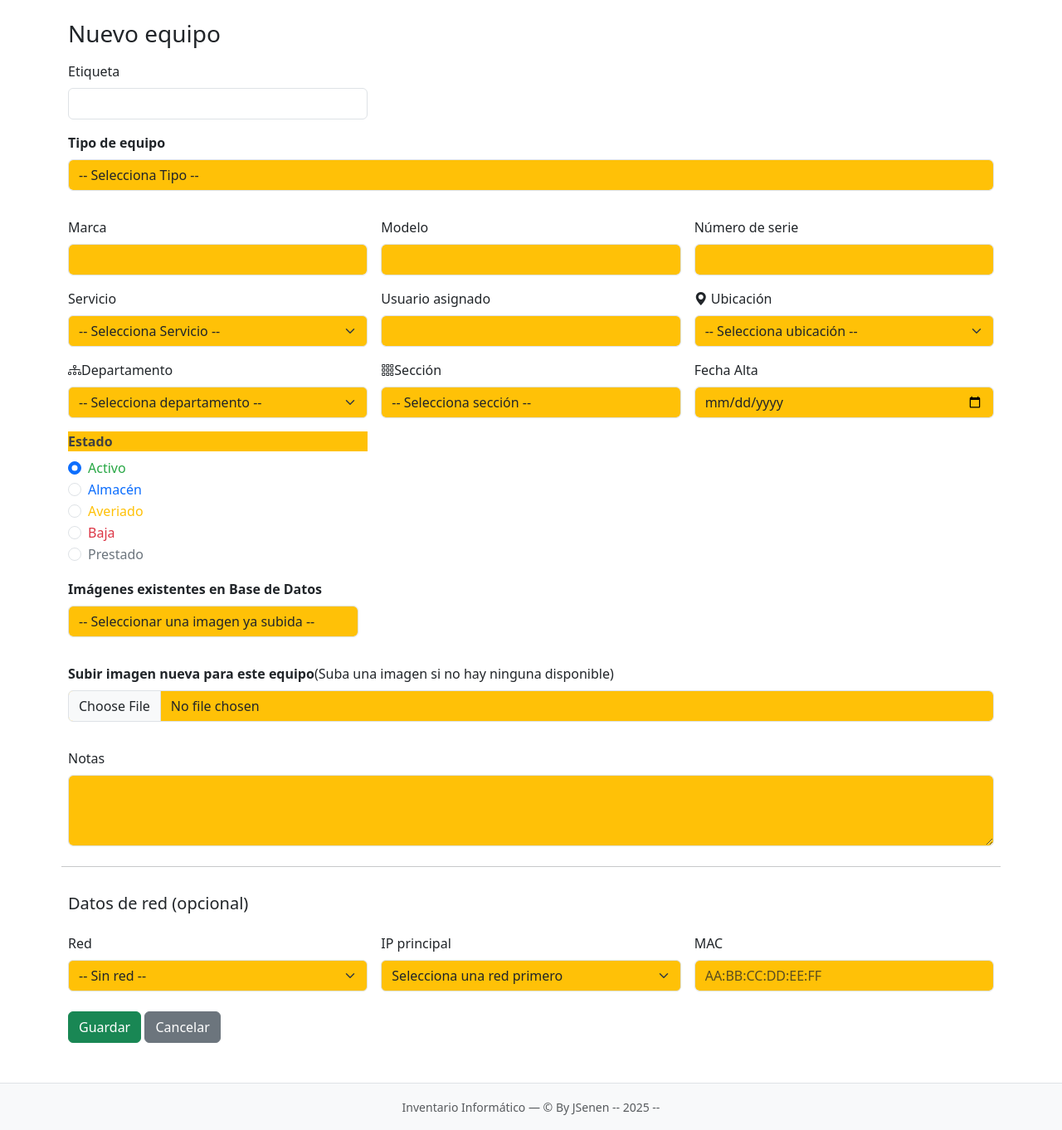
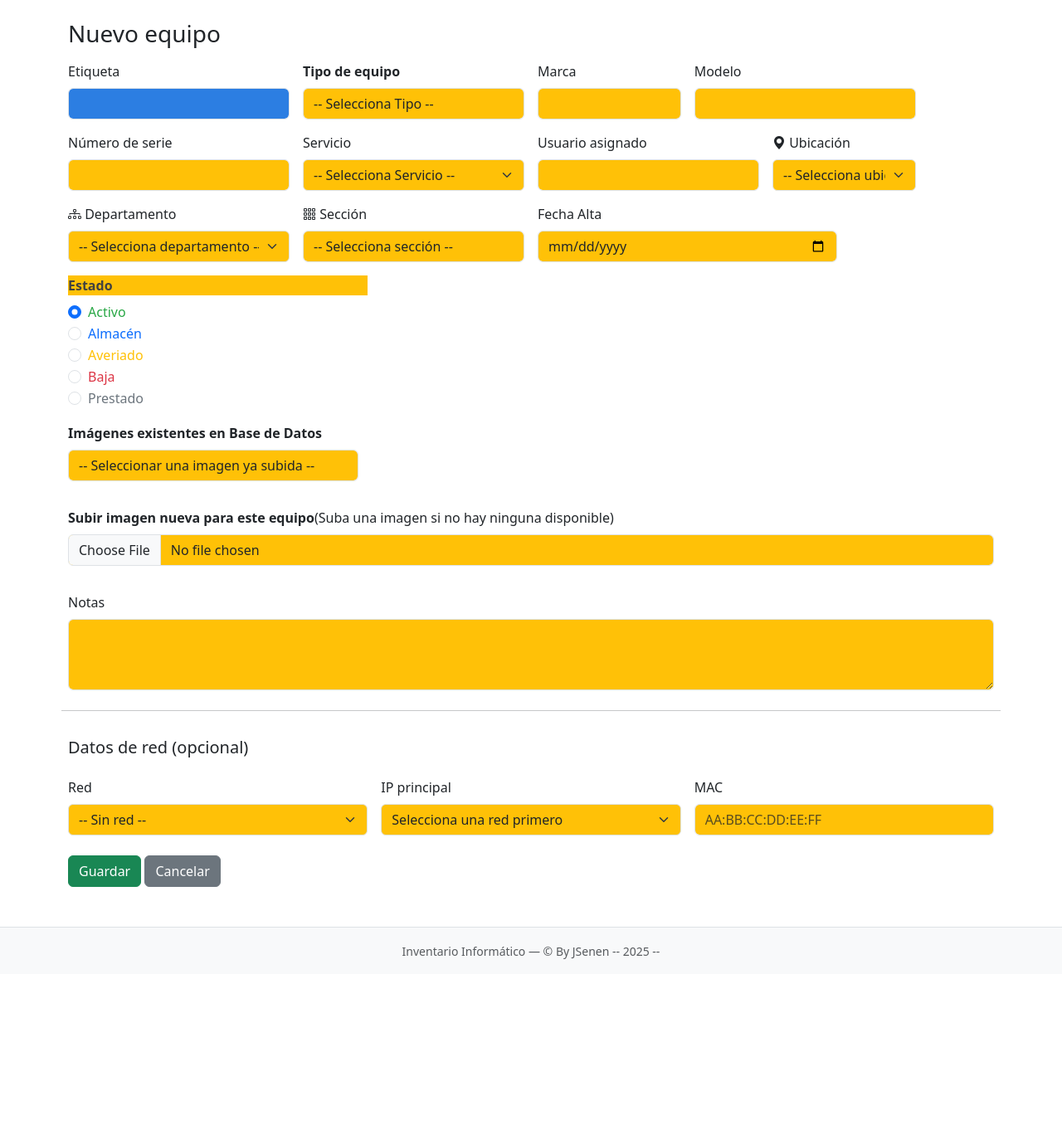
Before and after one commit to JSenen/inventario_it, a PHP site: page /equipo_nuevo.php in a window 1280 px wide. Shown: the part 128-1490 px from the top of the page at 83% size. After the commit the page ends 1284 px from the top, so only its background shows below. Run offline with PHP 8.4, Linux system fonts and the light colour scheme; the visitor is signed in with stand-in values (Sample User, id 1); data comes from the database, SQL or seed files in the repository; data that the repository does not hold is empty; some libraries are stand-ins or nearby versions.

Commit message:
Update css new and edit device

```diff
--- a/web/equipo_nuevo.php
+++ b/web/equipo_nuevo.php
@@ -277,12 +277,12 @@ usort($imagenes_existentes, function ($a, $b) {
 
 <form method="post" class="row g-3" enctype="multipart/form-data">
 
-  <div class="col-md-4">
+  <div class="col-md-3">
         <label class="form-label">Etiqueta</label>
-        <input type="text" name="etiqueta" class="form-control" value="<?= htmlspecialchars($_POST['etiqueta'] ?? '') ?>">
+        <input type="text" name="etiqueta" class="form-control campo-etiqueta" value="<?= htmlspecialchars($_POST['etiqueta'] ?? '') ?>">
     </div>
 
-    <div class="mb-3">
+    <div class="col-md-3">
     <label class="form-label"><b>Tipo de equipo</b></label>
     <select name="tipo" class="form-control campo-destacado" required>
         <option value="">-- Selecciona Tipo --</option>
@@ -324,21 +324,21 @@ usort($imagenes_existentes, function ($a, $b) {
         </small>
     </div>
 
-    <div class="col-md-4">
+    <div class="col-md-2">
         <label class="form-label">Marca</label>
         <input type="text" name="marca" class="form-control campo-destacado" value="<?= htmlspecialchars($_POST['marca'] ?? '') ?>">
     </div>
-    <div class="col-md-4">
+    <div class="col-md-3">
         <label class="form-label">Modelo</label>
         <input type="text" name="modelo" class="form-control campo-destacado" value="<?= htmlspecialchars($_POST['modelo'] ?? '') ?>">
     </div>
 
-    <div class="col-md-4">
+    <div class="col-md-3">
         <label class="form-label">Número de serie</label>
         <input type="text" name="numero_serie" class="form-control campo-destacado" value="<?= htmlspecialchars($_POST['numero_serie'] ?? '') ?>">
     </div>
 
-    <div class="col-md-4">
+    <div class="col-md-3">
         <label class="form-label">Servicio</label>
             <select name="hostname" class="form-select campo-destacado ">
                 <option value="">-- Selecciona Servicio --</option>
@@ -355,11 +355,11 @@ usort($imagenes_existentes, function ($a, $b) {
             </select>
     </div>
 
-    <div class="col-md-4">
+    <div class="col-md-3">
         <label class="form-label">Usuario asignado</label>
         <input type="text" name="usuario_asignado" class="form-control campo-destacado" value="<?= htmlspecialchars($_POST['usuario_asignado'] ?? '') ?>">
     </div>
-    <div class="col-md-4">
+    <div class="col-md-2">
         <label class="form-label bi-geo-alt-fill"> Ubicación</label>
 
         <select name="ubicacion" class="form-select campo-destacado">
@@ -376,8 +376,8 @@ usort($imagenes_existentes, function ($a, $b) {
             <?php endforeach; ?>
         </select>
     </div>
-    <div class="col-md-4">
-        <label class="form-label bi-diagram-3">Departamento</label>
+    <div class="col-md-3">
+        <label class="form-label bi-diagram-3"> Departamento</label>
         <select name="departamento" class="form-select campo-destacado">
             <option value="">-- Selecciona departamento --</option>
             <?php foreach ($departamentos as $d): ?>
@@ -393,8 +393,8 @@ usort($imagenes_existentes, function ($a, $b) {
         </select>
     </div>
 
-    <div class="col-md-4">
-        <label class="form-label bi-grid-3x3-gap">Sección</label>
+    <div class="col-md-3">
+        <label class="form-label bi-grid-3x3-gap"> Sección</label>
         <select name="seccion_id" class="form-control campo-destacado" required>
             <option value="">-- Selecciona sección --</option>
 
--- a/web/includes/header.php
+++ b/web/includes/header.php
@@ -163,6 +163,11 @@
 
 .campo-averia {
     background-color: #ffbcbcff !important;
+}
+
+.campo-etiqueta {
+    background-color: #2c7ee2ff !important;
+    color: white !important;
 }
 #tablaEquipos
 #tablaTelefonos
```
Also changed, not shown: web/equipo_editar.php (+14 -14 lines).
